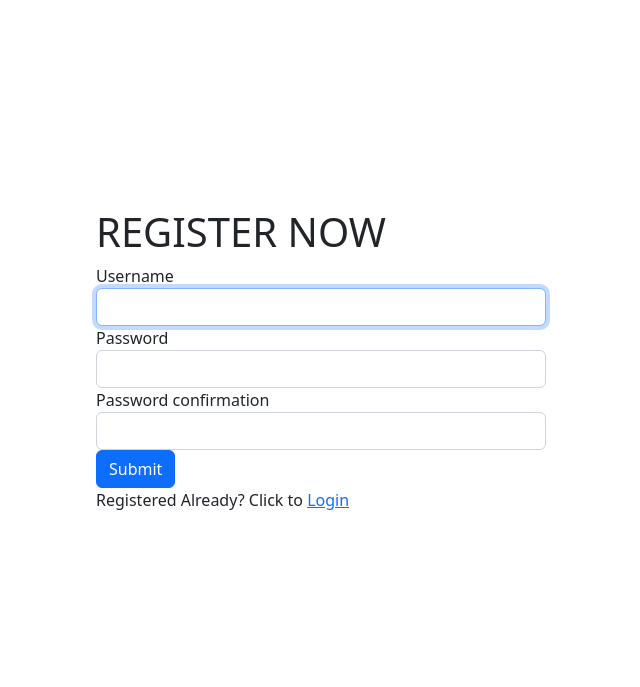
After one commit to LuthyX/Photo--Album-django-app, a Django app: page /register/ in a window 1280 px wide. The commit adds this page. Shown: the top 687 px of the page, without its empty margins (244-884 px from the left). Run offline with Django 4.2, Linux system fonts and the light colour scheme.

Commit message:
added user authorization and authentication

```diff
--- /dev/null
+++ b/photo/forms.py
@@ -0,0 +1,14 @@
+from django.forms import ModelForm
+from django.contrib.auth.models import User
+from django.contrib.auth.forms import UserCreationForm
+
+class CustomUserCreationForm(UserCreationForm):
+    class Meta:
+        model=User
+        fields = ['username', 'password1', 'password2']
+
+    def __init__(self, *args, **kwargs):
+        super(CustomUserCreationForm, self).__init__(*args, **kwargs)
+        self.fields['username'].widget.attrs.update({'class':'form-control'})
+        self.fields['password1'].widget.attrs.update({'class':'form-control'})
+        self.fields['password2'].widget.attrs.update({'class':'form-control'})
--- a/photo/templates/photos/gallery.html
+++ b/photo/templates/photos/gallery.html
@@ -26,6 +26,9 @@
     <div class="m-5">
         <div class="row">
             <div class="col-3">
+              {% if request.user.is_authenticated %}
+                  Hi, {{request.user}}
+              {% endif %}
               Categories
               <div class="list-group">
                 <a href="{% url 'gallery' %}" class="list-group-item list-group-item-action">All</a>
@@ -33,6 +36,7 @@
                 <a href="{% url 'viewcategory' category.id %}" class="list-group-item list-group-item-action">{{category.name}}</a>
                 {% endfor %}
                 <a href="{% url 'addphoto' %}" class="btn btn-outline-dark btn-sm m-1">Add New Photo</a>
+                <a href="{% url 'logout_user' %}" class="btn btn-outline-dark btn-sm m-1">Log Out</a>
               </div>
 
             </div>
--- /dev/null
+++ b/photo/templates/photos/login_register.html
@@ -0,0 +1,67 @@
+<!DOCTYPE html>
+<html lang="en">
+<head>
+    <meta charset="UTF-8">
+    <meta http-equiv="X-UA-Compatible" content="IE=edge">
+    <meta name="viewport" content="width=device-width, initial-scale=1.0">
+    <title>Document</title>
+    <link href="https://cdn.jsdelivr.net/npm/bootstrap@5.2.0-beta1/dist/css/bootstrap.min.css" rel="stylesheet" integrity="sha384-0evHe/X+R7YkIZDRvuzKMRqM+OrBnVFBL6DOitfPri4tjfHxaWutUpFmBp4vmVor" crossorigin="anonymous">
+    <style>
+      input{
+        max-width: 450px;
+      }
+      .login-wrap{
+        display: flex;
+        height: 80vh;
+        align-items: center;
+        justify-content: center;
+      }
+      .form{
+          width: 600px;
+      }
+    </style>
+</head>
+<body class="m-5">
+    {% if page == 'login' %}
+
+    <div class="login-wrap">
+      <form method="POST", class="form" action="">
+        <h1> LOGIN</h1>
+        <h4>Login to see your photos and share with friends</h4>
+        {% csrf_token %}
+        <div class="form-group">
+          <label for="exampleInputEmail1">Email address</label>
+          <input required type="text" name="username" class="form-control" id="exampleInputEmail1" aria-describedby="emailHelp" placeholder="Enter email">
+        </div>
+        <div class="form-group">
+          <label for="exampleInputPassword1">Password</label>
+          <input required type="password" name="password" class="form-control" id="exampleInputPassword1" placeholder="Password">
+        </div>
+
+        <button type="submit" class="btn btn-primary">Submit</button>
+        <p>No account? Click to <a href="{% url 'register_user' %}">register</a> </p>
+      </form>
+    </div>
+
+      {% else %}
+       <div class="login-wrap">
+
+          <form action="", method="POST" class="form">
+                      {% csrf_token %}
+                  <h1>REGISTER NOW</h1>
+                  {% for field in form %}
+                  <div class="form-group">
+                    <label for="exampleInputPassword1">{{field.label}}</label>
+                    {{field}}
+                  </div>
+                  {% endfor %}
+                  <button type="submit" class="btn btn-primary">Submit</button>
+                      <p>Registered Already? Click to <a href="{% url 'login_user' %}">Login</a> </p>
+              </form>
+       </div>
+
+      {% endif %}
+
+
+</body>
+</html>
--- a/photo/urls.py
+++ b/photo/urls.py
@@ -6,5 +6,8 @@ urlpatterns = [
     path('addphoto/', views.addphoto, name = 'addphoto'),
     path('viewphoto/<str:pk>/', views.viewphoto, name = 'viewphoto'),
     path('viewcategory/<str:pk>/', views.viewcategory, name= 'viewcategory'),
-    path('deletephoto/<str:pk>/', views.deletephoto, name='deletephoto')
+    path('deletephoto/<str:pk>/', views.deletephoto, name='deletephoto'),
+    path('login/', views.login_user, name= 'login_user'),
+    path('logout/', views.logout_user, name= 'logout_user'),
+    path('register/', views.register_user, name='register_user')
 ]
--- a/photo/views.py
+++ b/photo/views.py
@@ -1,16 +1,62 @@
-from unicodedata import category
 from django.shortcuts import render, redirect
 from .models import Category, Photo
+from django.contrib.auth import login, logout, authenticate
+from django.contrib.auth.forms import UserCreationForm
+from django.contrib.auth.decorators import login_required
+from .forms import CustomUserCreationForm
 # Create your views here.
+
+def login_user(request):
+    page='login'
+    if request.method == 'POST':
+        username = request.POST['username']
+        password = request.POST['password']
+
+        user = authenticate(request, username=username, password=password)
+        if user is not None:
+            login(request, user)
+            return redirect('gallery')
+        else:
+            return render(request, 'photos/login_register.html', {'page':page})
+    return render(request, 'photos/login_register.html', {'page': page})
+
+def logout_user(request):
+    logout(request)
+    return redirect('login_user')
+
+def register_user(request):
+    form = CustomUserCreationForm()
+    page = 'register'
+    context = {
+        'form': form,
+        'page' : page
+    }
+    if request.method =='POST':
+        form = CustomUserCreationForm(request.POST)
+        if form.is_valid():
+            user =form.save(commit= False)
+            user.save()
+
+            user=authenticate(request, username=user.username, password=request.POST['password2'])
+            if user is not None:
+                login(request, user)
+                return redirect('gallery')
+
+
+    return render(request, 'photos/login_register.html', context)
+
+@login_required(login_url='login_user')
 def gallery(request):
-    categories = Category.objects.all()
-    photos = Photo.objects.all()
+    user = request.user
+    categories = Category.objects.filter(user= user)
+    photos = Photo.objects.filter(category__user = user)
     context = {
         'categories' : categories,
         'photos' : photos
     }
     return render(request,'photos/gallery.html', context)
 
+@login_required(login_url='login_user')
 def viewphoto(request, pk):
     photo = Photo.objects.get(id=pk)
     context = {
@@ -18,8 +64,11 @@ def viewphoto(request, pk):
     }
     return render(request, 'photos/view.html', context)
 
+@login_required(login_url='login_user')
 def addphoto(request):
-    categories = Category.objects.all()
+    user = request.user
+    categories = user.category_set.all()
+
     if request.method == 'POST':
         data = request.POST
         image = request.FILES.get('image')
@@ -27,7 +76,9 @@ def addphoto(request):
         if data['category'] != 'none':
             category = Category.objects.get(id=data['category'])
         elif data['category_new'] != '':
-            category, created = Category.objects.get_or_create(name=data['category_new'])
+            category, created = Category.objects.get_or_create(
+                user = user,
+                name=data['category_new'])
         else:
             category =None
         photo = Photo.objects.create(
@@ -38,11 +89,13 @@ def addphoto(request):
         return redirect('gallery')
     return render(request, 'photos/add.html', {'categories': categories})
 
+@login_required(login_url='login_user')
 def viewcategory(request, pk):
+    user =request.user
     category = Category.objects.get(id = pk)
-    categories = Category.objects.all()
+    categories = Category.objects.filter(user = user)
     photo_in_category =[]
-    photos = Photo.objects.all()
+    photos = Photo.objects.filter(category__user = user)
     for photo in photos:
         if photo.category == category:
             photo_in_category.append(photo)
```
Also changed, not shown: photo/models.py (+5 -2 lines), db.sqlite3, photo/migrations/0004_photo_user.py (added), photo/migrations/0005_remove_photo_user_category_user.py (added), static/images/EFzCK9yd_400x400_1tjFU9I.jpg (added), static/images/Holidays_Gift_1-copy-17.jpg (added), static/images/kissclipart-lovers-png-clipart-clip-art-b6304300cb5e0399.jpg (added), static/images/photo-1559563362-c667ba5f5480.jpeg (added).
